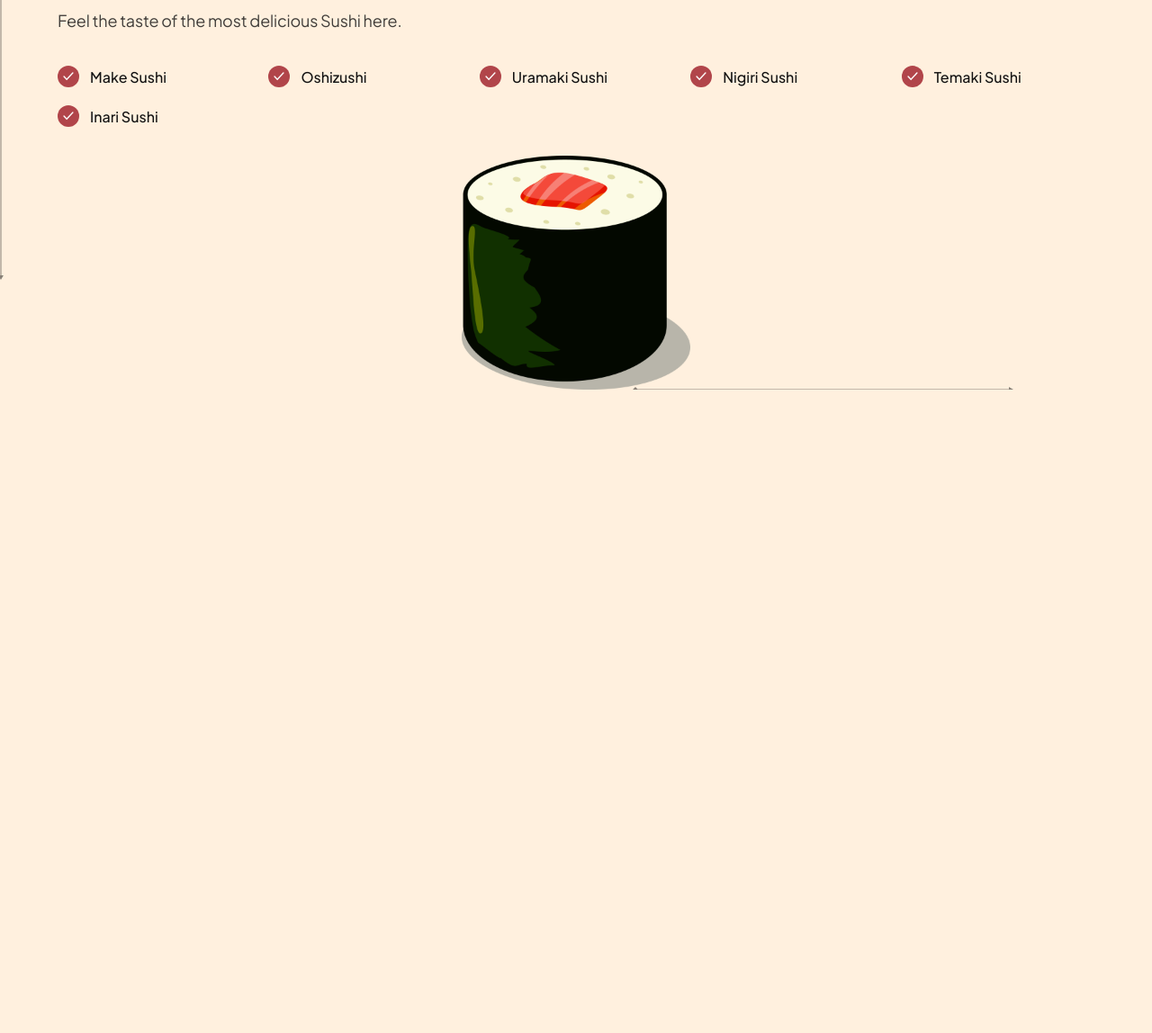
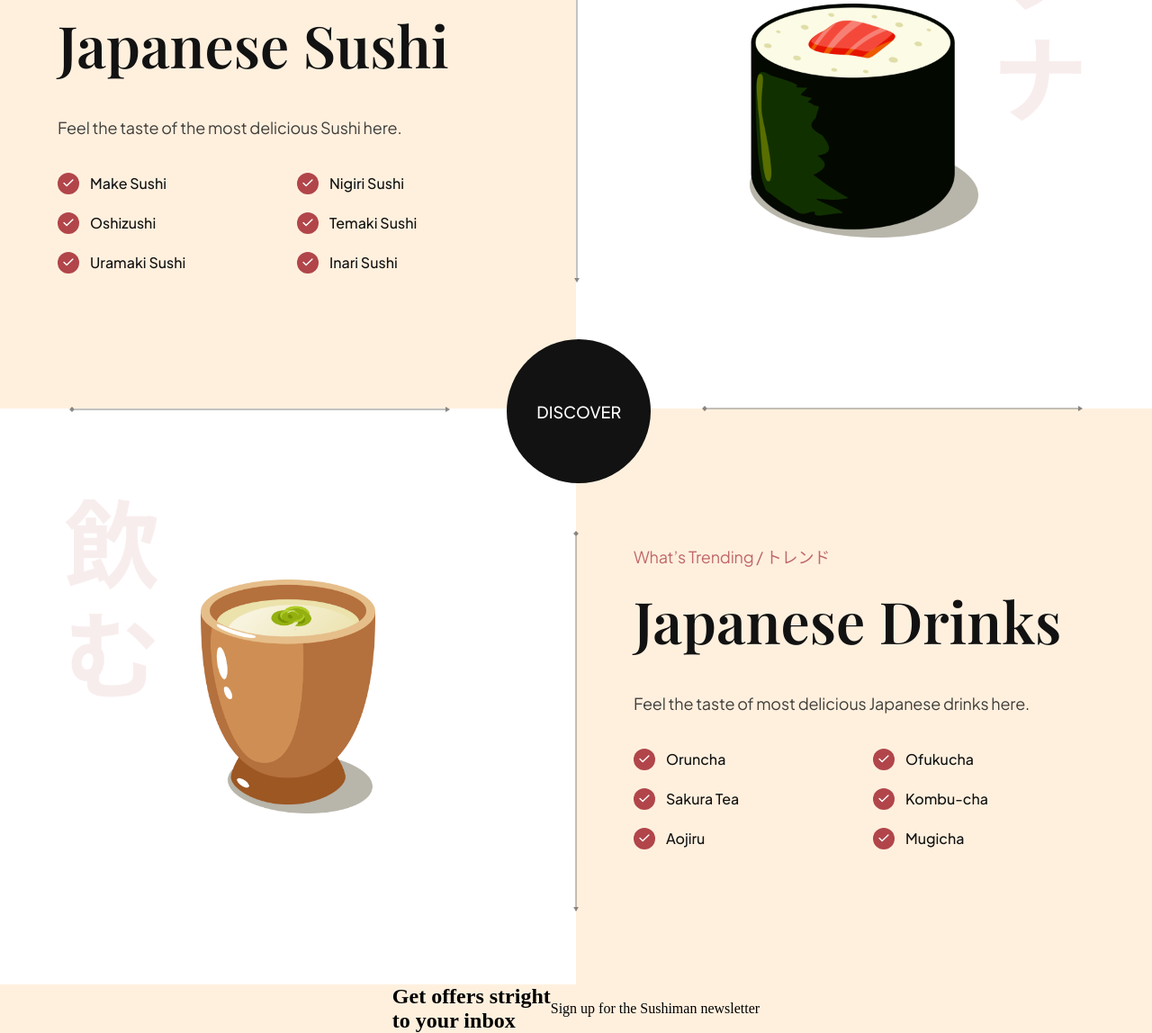
Before and after one commit to tyhyun309/css-sushi, a website built with Vite: page index.html in a window 1280 px wide. Shown: the part 2600-3748 px from the top of the page at 90% size. Before the commit the page ends 3033 px from the top, so only its background shows below. Built offline with nearby package versions, Linux system fonts and the light colour scheme.

Commit message:
done trending section

```diff
--- a/css/sections/trending.css
+++ b/css/sections/trending.css
@@ -10,28 +10,28 @@
   top: 44%;
   left: 44%;
   z-index: 1;
-
   width: 160px;
   height: 160px;
+  border-radius: 100%;
   background-color: var(--secondary-color);
-  border-radius: 100%;
+  cursor: pointer;
+
   display: flex;
   justify-content: center;
   align-items: center;
 }
 
 .trending__discover p {
-  color: #fff;
-  text-transform: uppercase;
   font-size: 18px;
   font-weight: 500;
   font-family: var(--plus-jakarta-sans);
+  text-transform: uppercase;
+  color: #fff;
 }
 
-.trending-sushi, .trending-drink {
+.trending-sushi, .trending-drinks {
   width: 100%;
   min-height: 640px;
-
   display: flex;
   flex-direction: row;
 }
@@ -41,13 +41,15 @@
   display: flex;
   justify-content: center;
   flex-direction: column;
+
   padding: 32px 64px;
 }
 
 .trending__list {
   list-style: none;
+
   flex-wrap: wrap;
-  gap:20px;
+  gap: 20px;
 }
 
 .trending__list li {
@@ -62,8 +64,8 @@
 .trending__icon {
   width: 24px;
   height: 24px;
+  border-radius: 100%;
   background-color: var(--primary-color);
-  border-radius: 100%;
 }
 
 .trending__icon img {
@@ -80,19 +82,22 @@
   color: var(--secondary-color);
 }
 
-.trending-image {
+.trending__image {
   flex: 1;
   position: relative;
   padding: 32px 64px;
+  background-color: var(--color-white);
   background-repeat: no-repeat;
   background-size: contain;
   background-position: center;
 }
-.trending-sushi .trending-image {
-  background-image: url('../../assets/japanese_sushi.png');
+
+.trending-sushi .trending__image {
+  background-image: url("../../assets/japanese_sushi.png");
 }
-.trending-drink .trending-image {
-  background-image: url('../../assets/japanese_drinks.png');
+
+.trending-drinks .trending__image {
+  background-image: url("../../assets/japanese_drinks.png");
 }
 
 .trending__image img {
@@ -101,6 +106,7 @@
   object-fit: contain;
 }
 
+/* Arrows */
 .trending__arrow {
   position: absolute;
   z-index: 1;
--- a/index.html
+++ b/index.html
@@ -167,14 +167,16 @@
     </section>
 
     <section class="trending" id="food">
+
+      <section class="trending-sushi">
         <div class="trending__content" data-aos="fade-right">
-        <p class="sushi__subtitle">
-          What's Trending / トレンド
-        </p>
+          <p class="sushi__subtitle">What's Trending / トレンド</p>
+
           <h3 class="sushi__title">Japanese Sushi</h3>
           <p class="sushi__description">
             Feel the taste of the most delicious Sushi here.
           </p>
+
           <ul class="trending__list flex-between">
             <li>
               <div class="trending__icon flex-center">
@@ -186,7 +188,19 @@
               <div class="trending__icon flex-center">
                 <img src="assets/check.svg" alt="check" />
               </div>
+              <p>Nigiri Sushi</p>
+            </li>
+            <li>
+              <div class="trending__icon flex-center">
+                <img src="assets/check.svg" alt="check" />
+              </div>
               <p>Oshizushi</p>
+            </li>
+            <li>
+              <div class="trending__icon flex-center">
+                <img src="assets/check.svg" alt="check" />
+              </div>
+              <p>Temaki Sushi</p>
             </li>
             <li>
               <div class="trending__icon flex-center">
@@ -198,27 +212,18 @@
               <div class="trending__icon flex-center">
                 <img src="assets/check.svg" alt="check" />
               </div>
-            <p>Nigiri Sushi</p>
-          </li>
-          <li>
-            <div class="trending__icon flex-center">
-              <img src="assets/check.svg" alt="check" />
-            </div>
-            <p>Temaki Sushi</p>
-          </li>
-          <li>
-            <div class="trending__icon flex-center">
-              <img src="assets/check.svg" alt="check" />
-            </div>
               <p>Inari Sushi</p>
             </li>
           </ul>
         </div>
+
         <div class="trending__image flex-center">
-        <img src="assets/sushi-5.png" alt="sushi 5" data-aos="fade-left" />
+          <img src="assets/sushi-5.png" alt="sushi-5" data-aos="fade-left" />
+
           <div class="trending__arrow trending__arrow-left">
             <img src="assets/arrow-vertical.svg" alt="arrow-vertical" />
           </div>
+
           <div class="trending__arrow trending__arrow-bottom">
             <img src="assets/arrow-horizontal.svg" alt="arrow-horizontal" />
           </div>
@@ -228,6 +233,76 @@
       <div class="trending__discover" data-aos="zoom-in">
         <p>Discover</p>
       </div>
+
+      <section class="trending-drinks">
+        <div class="trending__image flex-center">
+          <img src="assets/sushi-4.png" alt="sushi-4" data-aos="fade-right" />
+
+          <div class="trending__arrow trending__arrow-top">
+            <img src="assets/arrow-horizontal.svg" alt="arrow-horizontal" />
+          </div>
+
+          <div class="trending__arrow trending__arrow-right">
+            <img src="assets/arrow-vertical.svg" alt="arrow-vertical" />
+          </div>
+        </div>
+
+        <div class="trending__content" data-aos="fade-left">
+          <p class="sushi__subtitle">What’s Trending / トレンド</p>
+
+          <h3 class="sushi__title">Japanese Drinks</h3>
+          <p class="sushi__description">
+            Feel the taste of most delicious Japanese drinks here.
+          </p>
+
+          <ul class="trending__list flex-between">
+            <li>
+              <div class="trending__icon flex-center">
+                <img src="assets/check.svg" alt="check" />
+              </div>
+              <p>Oruncha</p>
+            </li>
+            <li>
+              <div class="trending__icon flex-center">
+                <img src="assets/check.svg" alt="check" />
+              </div>
+              <p>Ofukucha</p>
+            </li>
+            <li>
+              <div class="trending__icon flex-center">
+                <img src="assets/check.svg" alt="check" />
+              </div>
+              <p>Sakura Tea</p>
+            </li>
+            <li>
+              <div class="trending__icon flex-center">
+                <img src="assets/check.svg" alt="check" />
+              </div>
+              <p>Kombu-cha</p>
+            </li>
+            <li>
+              <div class="trending__icon flex-center">
+                <img src="assets/check.svg" alt="check" />
+              </div>
+              <p>Aojiru</p>
+            </li>
+            <li>
+              <div class="trending__icon flex-center">
+                <img src="assets/check.svg" alt="check" />
+              </div>
+              <p>Mugicha</p>
+            </li>
+          </ul>
+        </div>
+      </section>
+
+    </section>
+
+    <section class="subscription flex-center" id="services">
+      <h2 data-aos="flip-down">Get offers stright<br/> to your inbox</h2>
+      <p data-aos="fade-up">Sign up for the Sushiman newsletter</p>
+    </section>
+
     <script src="js/script.js" type="module"></script>
   </body>
 </html>
```
Lines whose indentation alone changed are shown as unchanged.
